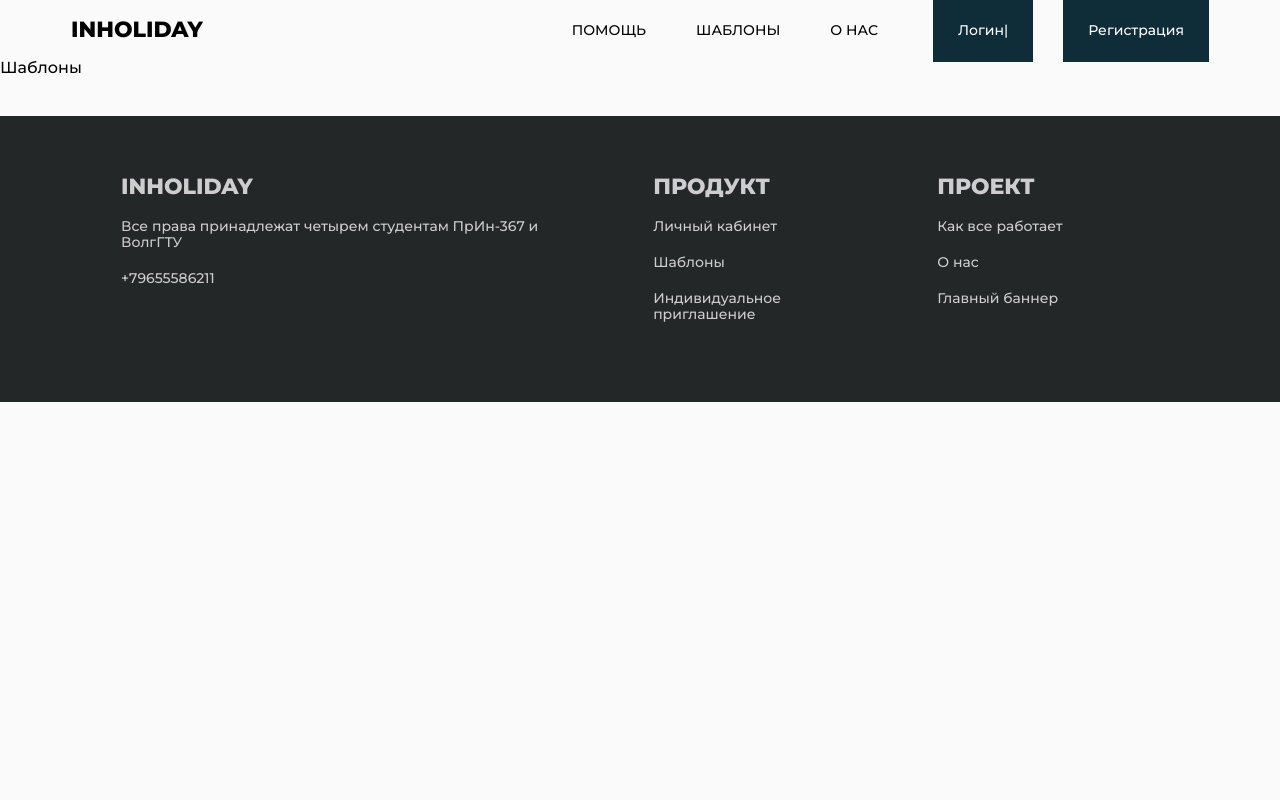
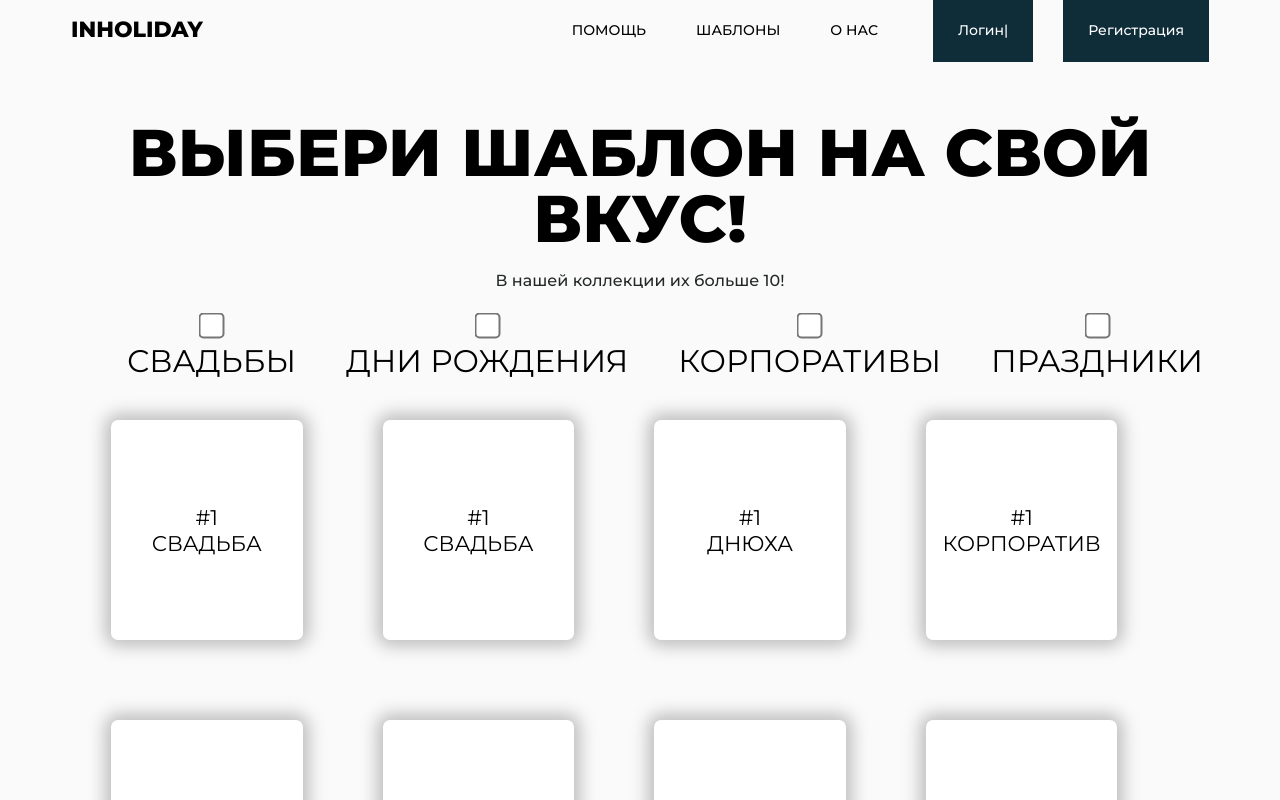
Before and after one commit to GhostGrand/inHolidayJS, a React (Create React App) app: page /templates in a window 1280 px wide. Shown: the top 800 px of the page. Built offline with nearby package versions, Linux system fonts and the light colour scheme.

Commit message:
Написана страница шаблонов

```diff
--- a/src/App.css
+++ b/src/App.css
@@ -298,6 +298,7 @@ body {
 .footerbar {
   background-color: #232727;
   margin-top: 40px;
+
 }
 .footer-wrap {
   display: flex;
@@ -691,3 +692,59 @@ body {
   border: 3px solid #00181D;
   transform: rotate(90deg);
 }
+
+/* -------------------- Шаблоны -------------------- */
+.template-sub-text {
+  padding-top: 20px;
+  text-align: center;
+
+  font-weight: 500;
+  font-size: 16px;
+  line-height: 17px;
+  color: #232727;
+}
+
+.checkbox_element {
+  display: flex;
+  flex-direction:column;
+  align-items: center;
+  padding-left: 50px;
+}
+
+.checkbox-row {
+  display: flex;
+  /* flex-direction: row; */
+  width: 100%;
+  margin-top: 30px;
+  justify-content: center;
+}
+
+
+.checkbox-sub-text {
+  font-weight: 400;
+font-size: 31.2323px;
+line-height: 38px;
+/* identical to box height */
+
+text-transform: uppercase;
+}
+
+input[type=checkbox]
+{
+  /* Double-sized Checkboxes */
+  -ms-transform: scale(2); /* IE */
+  -moz-transform: scale(2); /* FF */
+  -webkit-transform: scale(2); /* Safari and Chrome */
+  -o-transform: scale(2); /* Opera */
+  transform: scale(2);
+  padding: 10px;
+  margin-bottom: 10px;
+}
+
+/* Might want to wrap a span around your checkbox text */
+.checkboxtext
+{
+  /* Checkbox text */
+  font-size: 110%;
+  display: inline;
+}
--- a/src/Components/Templates/Templates.js
+++ b/src/Components/Templates/Templates.js
@@ -1,9 +1,58 @@
 import React from "react";
-
+import "../../App.css";
 export default function Templates() {
     return(
-    <div>
-        Шаблоны
+    <div className="container">
+        <div>
+            <div className="main-wrap">
+                <p className="title">Выбери шаблон на свой вкус!</p>
+                <p className="template-sub-text">В нашей коллекции их больше 10!</p>
+                <div className="checkbox-row">
+                    <div className="checkbox_element">
+                        <input type="checkbox" name="" id="" />
+                        <p className="checkbox-sub-text">Свадьбы</p>
+                    </div>
+                    <div className="checkbox_element">
+                        <input type="checkbox" name="" id=""/>
+                        <p className="checkbox-sub-text">Дни рождения</p>
+                    </div>
+                    <div className="checkbox_element">
+                        <input type="checkbox" name="" id="" />
+                        <p className="checkbox-sub-text">Корпоративы</p>
+                    </div>
+                    <div className="checkbox_element">
+                        <input type="checkbox" name="" id="" />
+                        <p className="checkbox-sub-text">Праздники</p>
+                    </div>
+                </div>
+                <div className="order">
+                    <p className="orderName">#1<br/>свадьба</p>
+                </div>
+
+                <div className="order">
+                    <p className="orderName">#1<br/>свадьба</p>
+                </div>
+                <div className="order">
+                    <p className="orderName">#1<br/>днюха</p>
+                </div>
+                <div className="order">
+                    <p className="orderName">#1<br/>корпоратив</p>
+                </div>
+                <div className="order">
+                    <p className="orderName">#2<br/>праздники</p>
+                </div>
+                <div className="order">
+                    <p className="orderName">#2<br/>свадьба</p>
+                </div>
+                <div className="order">
+                    <p className="orderName">#3<br/>свадьба</p>
+                </div>
+                <div className="order">
+                    <p className="orderName">#4<br/>свадьба</p>
+                </div>
+            </div>
+        </div>
+
     </div>
     )
 }
```
